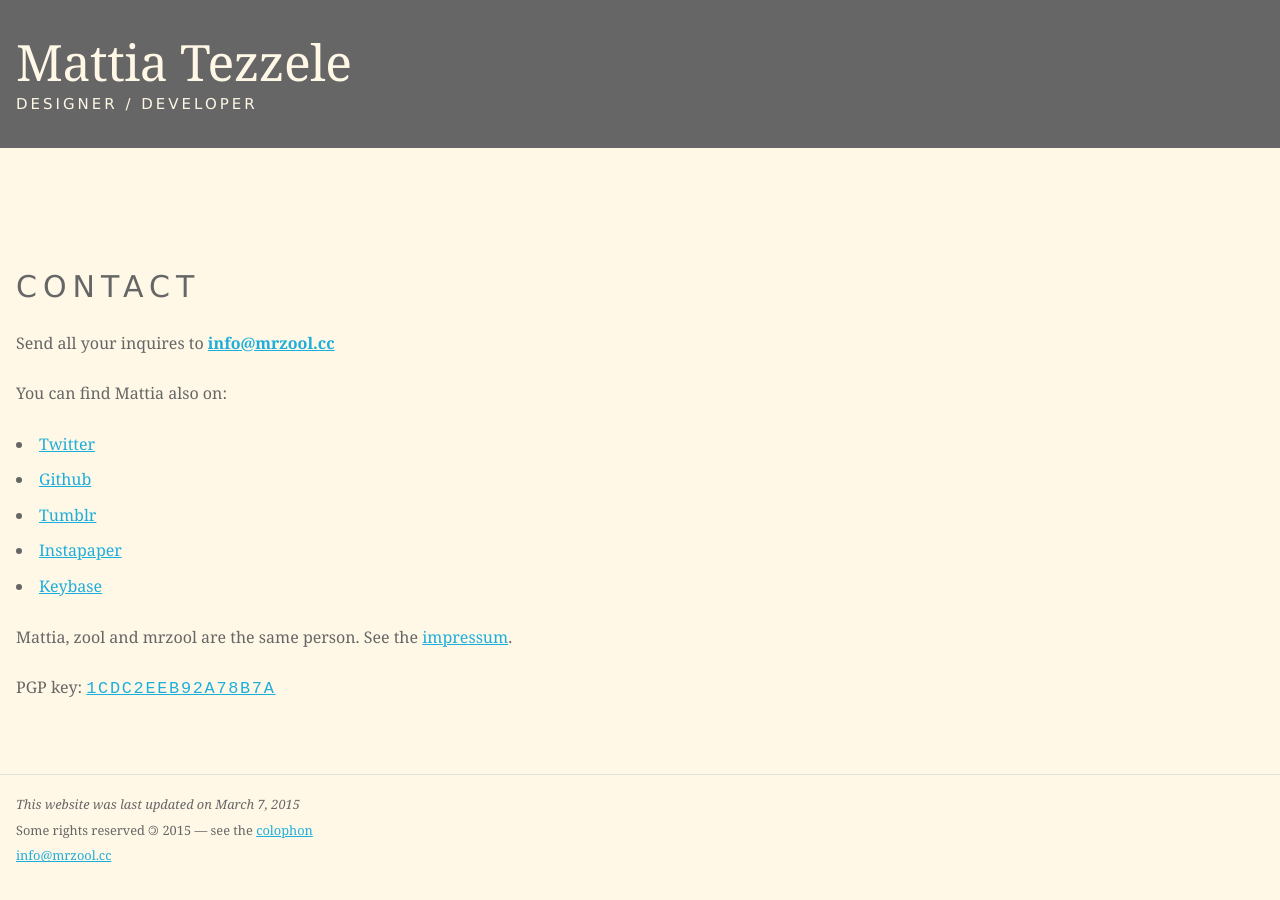
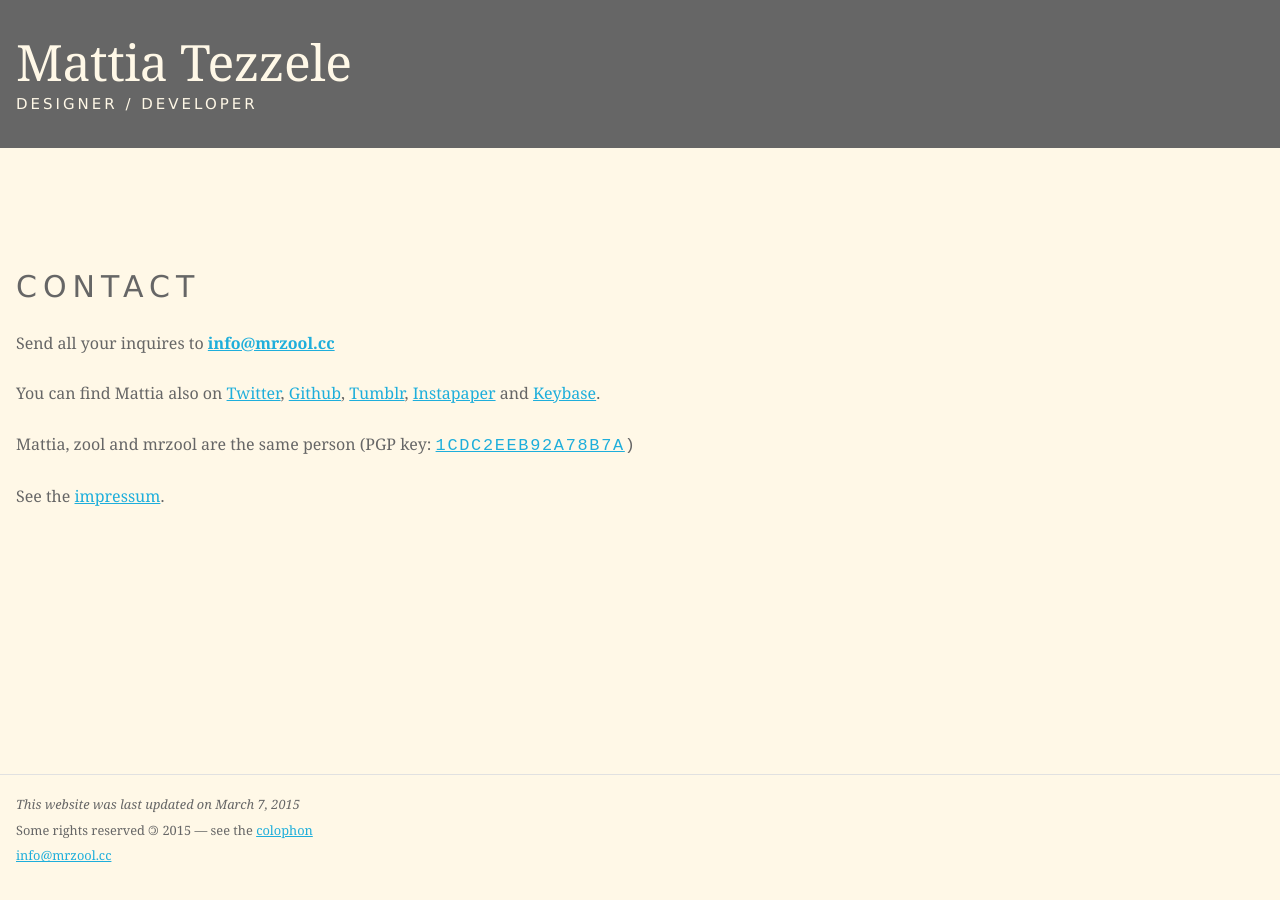
Before and after one commit to mrzool/mrzool.github.io, a Jekyll site: the page built from contact/index.md, in a window 1280 px wide. Built offline with Jekyll 4.4.1, drawn with Linux system fonts in a browser that asks for light colours.

Commit message:
Compact contact page

```diff
--- a/contact/index.md
+++ b/contact/index.md
@@ -7,14 +7,8 @@ title: 'Contact'
 
 Send all your inquires to **[{{site.email}}](mailto:{{site.email}})**
 
-You can find Mattia also on:
+You can find Mattia also on [Twitter](https://twitter.com/__zool), [Github](https://github.com/mrzool "Github"), [Tumblr](http://zoolnotes.tumblr.com/ "Tumblr"), [Instapaper](https://www.instapaper.com/p/__zool "Instapaper") and [Keybase](https://keybase.io/zool "Keybase").
 
-- [Twitter](https://twitter.com/__zool)
-- [Github](https://github.com/mrzool "Github")
-- [Tumblr](http://zoolnotes.tumblr.com/ "Tumblr")
-- [Instapaper](https://www.instapaper.com/p/__zool "Instapaper")
-- [Keybase](https://keybase.io/zool "Keybase")
+Mattia, zool and mrzool are the same person (PGP key: <span class="monospace" style="font-size: 1.3em; letter-spacing: .1em">[1CDC2EEB92A78B7A](https://keybase.io/zool/key.asc))
 
-Mattia, zool and mrzool are the same person.  See the [impressum](../impressum).
-
-PGP key: <span class="monospace" style="font-size: 1.3em; letter-spacing: .1em">[1CDC2EEB92A78B7A](https://keybase.io/zool/key.asc)
+See the [impressum](../impressum).
```
